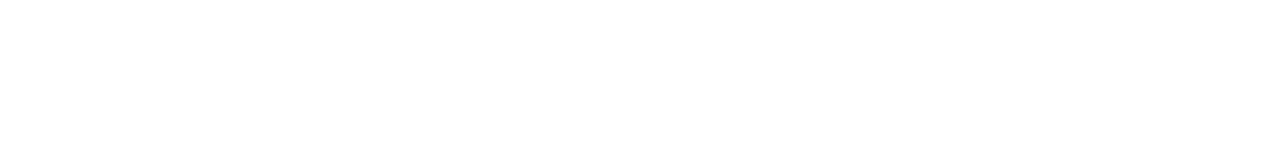
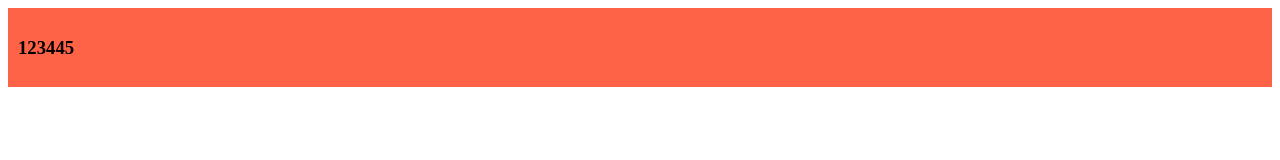
Before and after one commit to Jason-971/My-simple-website-, a plain HTML site: page index.html in a window 1280 px wide. Drawn offline with Linux system fonts and the light colour scheme; files that its build step writes are made by us from their sources.

Commit message:
added the first blog

```diff
--- /dev/null
+++ b/blog.css
@@ -0,0 +1,4 @@
+div{
+    background-color: tomato;
+    padding: 10px;
+}
--- a/index.html
+++ b/index.html
@@ -3,9 +3,15 @@
 <head>
     <meta charset="UTF-8">
     <meta name="viewport" content="width=device-width, initial-scale=1.0">
-    <title>Document</title>
+    <title>My simple website</title>
+    <link rel="stylesheet" href="style/blog.css">
 </head>
 <body>
+    <div>
+        <h3>
+  123445
+        </h3>
+    </div>
 
 </body>
 </html>
```
